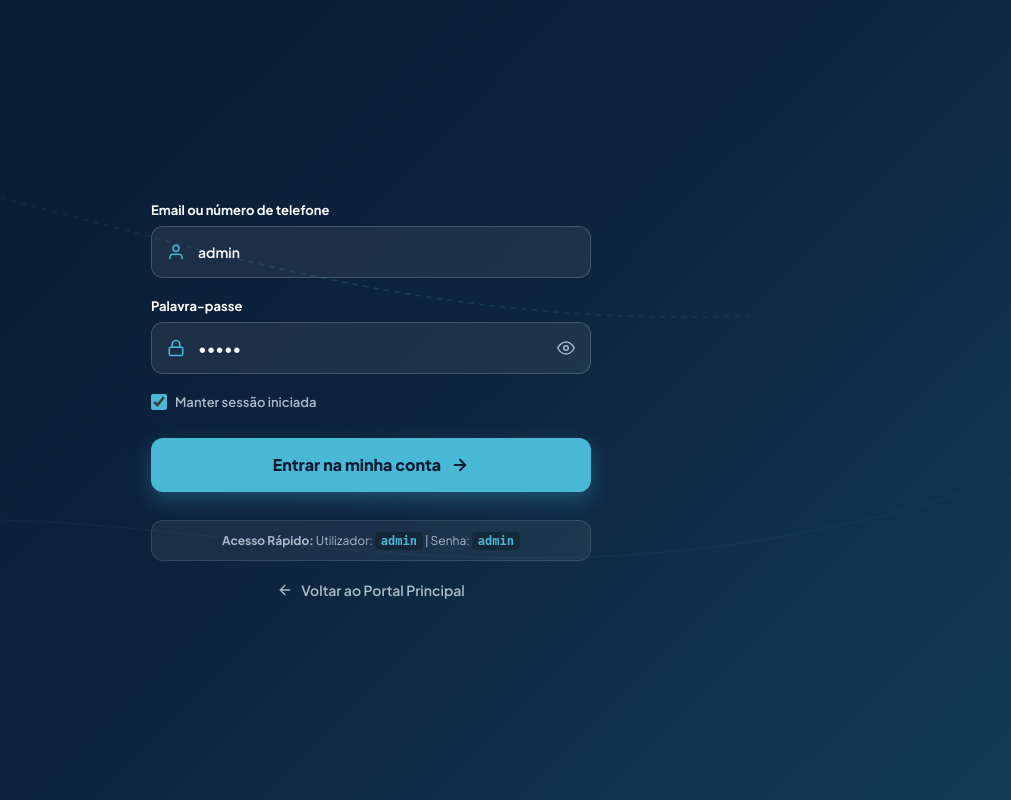
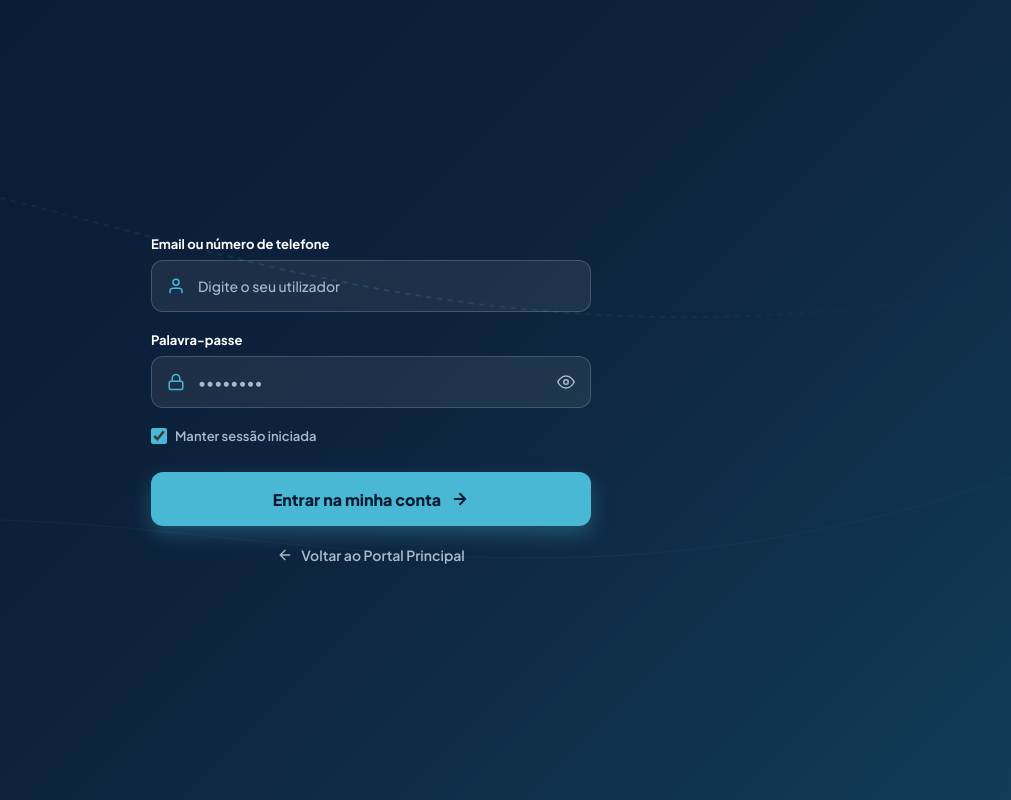
Before and after one commit to neliaabdala54-web/carrental, a PHP site: page /admin/ in a window 1280 px wide. Shown: the whole page, without its empty margins (269-1280 px from the left). Run offline with PHP 8.4, Linux system fonts and the light colour scheme.

Commit message:
Descrever as alterações

```diff
--- a/admin/index.php
+++ b/admin/index.php
@@ -331,7 +331,7 @@ if(isset($_POST['login']))
 							<circle cx="12" cy="7" r="4"></circle>
 						</svg>
 					</span>
-					<input type="text" name="username" class="custom-input" placeholder="ex: admin" value="admin" required autocomplete="username">
+					<input type="text" name="username" class="custom-input" placeholder="Digite o seu utilizador" required autocomplete="username">
 				</div>
 			</div>
 
@@ -345,7 +345,7 @@ if(isset($_POST['login']))
 							<path d="M7 11V7a5 5 0 0 1 10 0v4"></path>
 						</svg>
 					</span>
-					<input type="password" id="admin_password" name="password" class="custom-input" placeholder="••••••••" value="admin" required autocomplete="current-password">
+					<input type="password" id="admin_password" name="password" class="custom-input" placeholder="••••••••" required autocomplete="current-password">
 					<span class="input-icon-right" onclick="togglePass('admin_password', 'eye_icon')" title="Mostrar/Ocultar Senha">
 						<svg id="eye_icon" width="18" height="18" viewBox="0 0 24 24" fill="none" stroke="currentColor" stroke-width="2" stroke-linecap="round" stroke-linejoin="round">
 							<path d="M1 12s4-8 11-8 11 8 11 8-4 8-11 8-11-8-11-8z"></path>
@@ -374,11 +374,6 @@ if(isset($_POST['login']))
 
 		</form>
 
-		<!-- Caixa de Credenciais e Voltar ao Portal -->
-		<div class="cred-box">
-			<strong>Acesso Rápido:</strong> Utilizador: <code>admin</code> | Senha: <code>admin</code>
-		</div>
-
 		<a href="../index.php" class="return-portal-link">
 			<svg width="16" height="16" viewBox="0 0 24 24" fill="none" stroke="currentColor" stroke-width="2" stroke-linecap="round" stroke-linejoin="round">
 				<line x1="19" y1="12" x2="5" y2="12"></line>
```
